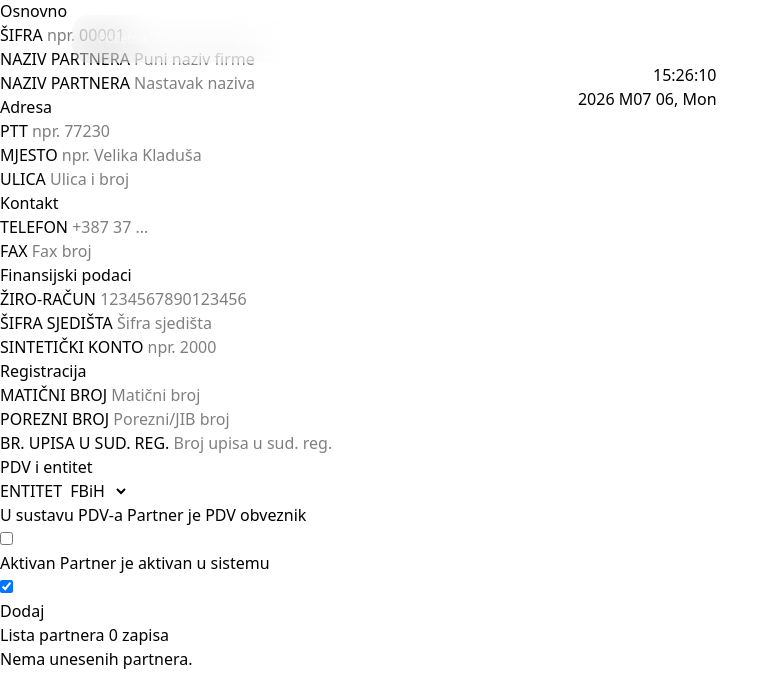
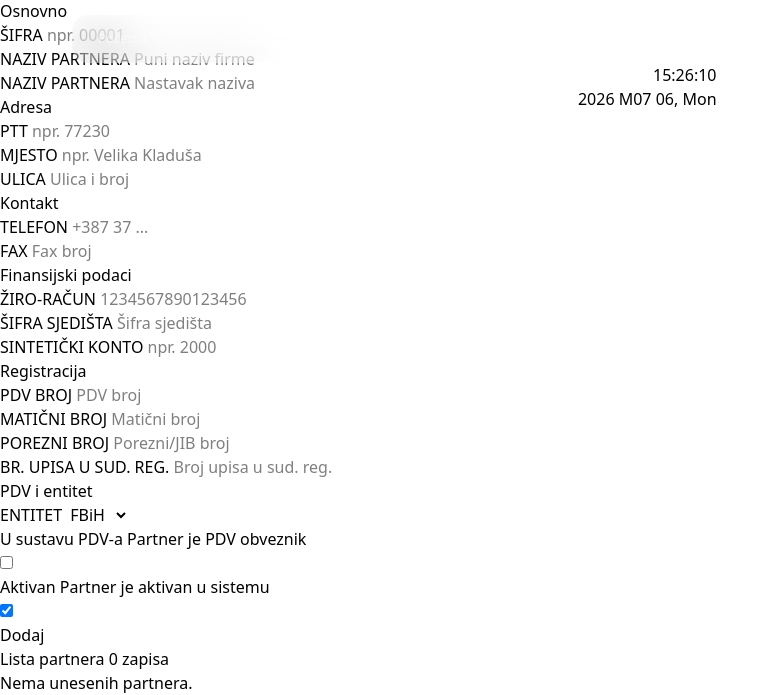
Before and after one commit to nerminvkl/glavna-knjiga, a Django app: page /partneri/ in a window 1280 px wide. Shown: the part 926-1621 px from the top of the page, without its empty margins (0-779 px from the left). Before the commit the page ends 1595 px from the top, so only its background shows below. Run offline with Django 5.2, Linux system fonts and the light colour scheme; the visitor is signed in with stand-in values (Sample User, id 1); data that the repository does not hold is empty; style sheets or scripts are compiled from the project's sources.

Commit message:
dodan pdv broj

```diff
--- a/a_home/forms.py
+++ b/a_home/forms.py
@@ -28,6 +28,7 @@ class PoslovniPartnerForm(forms.ModelForm):
             'ziro_racun':          forms.TextInput(attrs={'placeholder': '1234567890123456'}),
             'sifra_sjedista':      forms.TextInput(attrs={'placeholder': 'Šifra sjedišta'}),
             'sinteticki_konto':    forms.TextInput(attrs={'placeholder': 'npr. 2000'}),
+            'pdv_broj':            forms.TextInput(attrs={'placeholder': 'PDV broj'}),
             'maticni_broj':        forms.TextInput(attrs={'placeholder': 'Matični broj'}),
             'porezni_broj':        forms.TextInput(attrs={'placeholder': 'Porezni/JIB broj'}),
             'broj_upisa_sud_reg':  forms.TextInput(attrs={'placeholder': 'Broj upisa u sud. reg.'}),
--- a/a_home/models.py
+++ b/a_home/models.py
@@ -52,6 +52,7 @@ class PoslovniPartner(models.Model):
     # Registracija
     maticni_broj       = models.CharField(max_length=20, blank=True, verbose_name="Matični broj")
     porezni_broj       = models.CharField(max_length=20, blank=True, verbose_name="Porezni broj")
+    pdv_broj            = models.CharField(max_length=12, blank=True, verbose_name="PDV broj")
     broj_upisa_sud_reg = models.CharField(max_length=50, blank=True, verbose_name="Br. upisa u sud. reg.")
 
     # PDV i entitet
--- a/a_home/templates/a_home/partneri.html
+++ b/a_home/templates/a_home/partneri.html
@@ -68,6 +68,10 @@
 
 <div class="form-section">Registracija</div>
 <div class="field-row">
+  <div class="field">
+    <label>PDV BROJ</label>
+    {{ form.pdv_broj }}
+  </div>
   <div class="field">
     <label>MATIČNI BROJ</label>
     {{ form.maticni_broj }}
```
Also changed, not shown: a_home/migrations/0009_poslovnipartner_pdv_broj.py (added).
